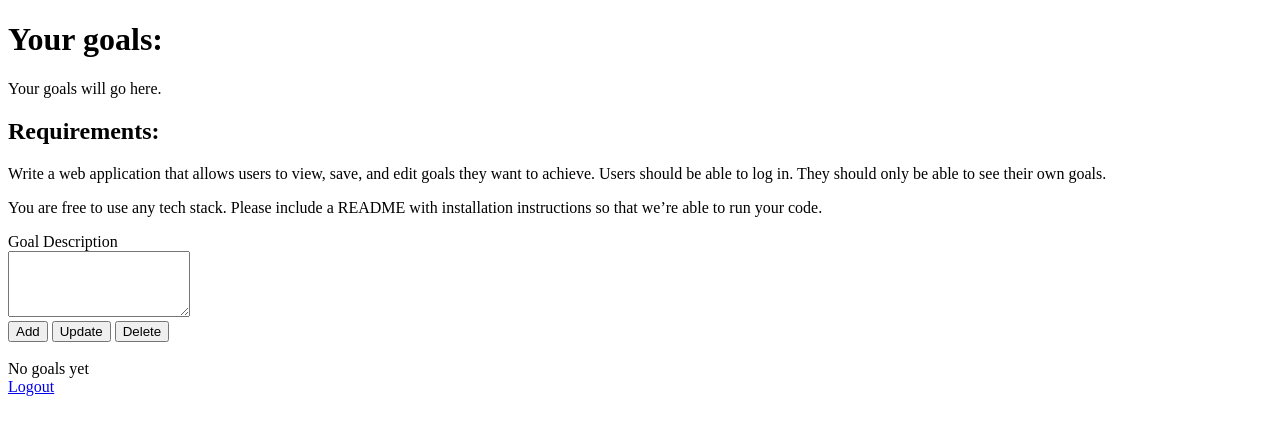
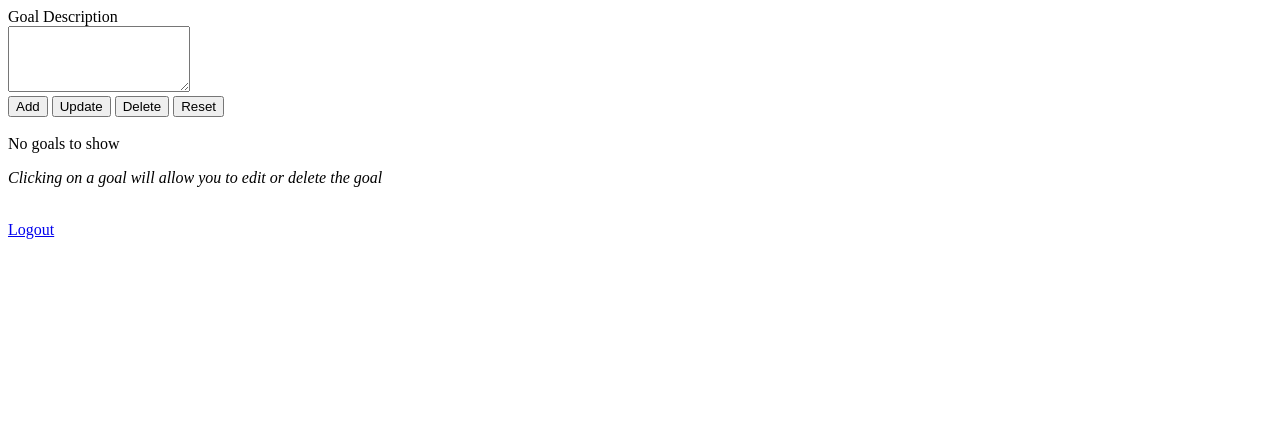
Before and after one commit to k3llymariee/goalz, a Flask app: page / in a window 1280 px wide. Shown: the top 435 px of the page. Run offline with Flask 2, Linux system fonts and the light colour scheme; the visitor is signed in with stand-in values (Sample User, id 1); data that the repository does not hold is empty.

Commit message:
adding updating and creating all working properly. also added reset button

```diff
--- a/server.py
+++ b/server.py
@@ -93,7 +93,9 @@ def read_goals():
     """Returns a list of goals for the logged in user"""
 
     user_id = session['user_id']
-    goal_query = Goal.query.filter(Goal.user_id == user_id).all()
+    goal_query = Goal.query.filter(Goal.user_id == user_id) \
+                           .order_by(Goal.id) \
+                           .all()
 
     goals = []
     for goal in goal_query:
@@ -119,6 +121,34 @@ def add_goal():
     return "New goal has been added!"
 
 
+@app.route('/api/goals/update', methods=['POST'])
+def update_goal():
+    """Updates an existing goal to the database for the logged in user"""
+
+    user_id = session['user_id']
+    description = request.form.get('goal_description')
+    goal_id = request.form.get('goal_id')
+
+    existing_goal = Goal.query.get(goal_id)
+    existing_goal.description = description
+    db.session.commit()
+
+    return "Goal has been updated!"
+
+@app.route('/api/goals/delete', methods=['POST'])
+def delete_goal():
+    """Deletes an existing goal to the database for the logged in user"""
+
+    user_id = session['user_id']
+    goal_id = request.form.get('goal_id')
+
+    existing_goal = Goal.query.get(goal_id)
+    db.session.delete(existing_goal)
+    db.session.commit()
+
+    return "Goal has been deleted!"
+
+
 if __name__ == '__main__':
 
     # Remove debug for demo
--- a/static/home.js
+++ b/static/home.js
@@ -1,3 +1,4 @@
+// SHOW EXISTING GOALS (OR NONE)
 const getGoals = () => {
     // Get goals from DB for the signed in user
     $.get('/api/goals', insertGoals);
@@ -10,9 +11,13 @@ const insertGoals = (res) => {
     const listOfGoals = res;
     const container = $('#existing_goals');
 
+    container.empty()
+
     if (listOfGoals.length === 0) {
-        container.append(`No goals yet`)
+        container.append(`No goals to show`)
     }
+
+    container.append('<p><i>Clicking on a goal will allow you to edit or delete the goal</i></p>')
 
     for (const goal of listOfGoals) {
         container.append(
@@ -25,13 +30,39 @@ const insertGoals = (res) => {
 
             // alert('you clicked me!')
             $('#goal_description').val(goal.description)
-            $('#goal_id').val(goal.id)
+            $('#goal_id').val(goal.goal_id)
         })
     }
 };
 
+if (user_id != 0) {
+    getGoals();
+}
+else {
+    $('#existing_goals').append('You need to <a href="/register">log in</a> to see goals')
+}
+
+// clear values
+const clearForm = () => {
+    $('#goal_description').val('')
+    $('#goal_id').val('')
+};
+
 // UPDATE GOAL
+$('#update_goal').on('click', (evt) => {
+    evt.preventDefault();
 
+    const formInputs = {
+        'goal_description': $('#goal_description').val(),
+        'goal_id': $('#goal_id').val()
+    };
+
+    $.post('/api/goals/update', formInputs, (res) => {
+        alert(res);
+        getGoals();
+        // no clear form here in case the user wants to update the same goal again!
+    });
+});
 
 // ADD NEW GOAL
 $('#new_goal').on('submit', (evt) => {
@@ -42,14 +73,34 @@ $('#new_goal').on('submit', (evt) => {
     };
 
     $.post('/api/goals', formInputs, (res) => {
-        window.location = '/'
+        alert(res);
+        getGoals();
+        clearForm();
     });
 });
 
-// SHOW EXISTING GOALS (OR NONE)
-if (user_id != 0) {
-    getGoals();
-}
-else {
-    $('#existing_goals').append('You need to <a href="/register">log in</a> to see goals')
-}
+// DELETE EXISTING GOAL
+$('#delete_goal').on('click', (evt) => {
+    evt.preventDefault();
+
+    const goalDescription = $('#goal_description').val()
+    const formInputs = {
+        'goal_id': $('#goal_id').val()
+    };
+
+    if (confirm(`Delete ${goalDescription}?`)) {
+
+        $.post('/api/goals/delete', formInputs, (res) => {
+            alert(res);
+            getGoals();
+            clearForm();
+        });
+    }
+});
+
+// CLEAR FORM
+$('#reset_goal').on('click', (evt) => {
+    evt.preventDefault();
+    clearForm();
+
+});
--- a/templates/base.html
+++ b/templates/base.html
@@ -28,7 +28,7 @@
     {% endblock %}
 
 </body>
-<footer>
+<footer><br>
     {% if session.get('user_id') %}
     <a href="/logout">Logout</a>
     {% endif %}
--- a/templates/home.html
+++ b/templates/home.html
@@ -2,13 +2,6 @@
 {% block title %}Goals!{% endblock %}
 
 {% block content %}
-    <h1>Your goals:</h1>
-    <p>Your goals will go here.</p>
-    <h2>Requirements:</h2>
-    <p>Write a web application that allows users to view, save, and edit goals they want to achieve. Users should be able to log in. They should only be able to see their own goals.</p>
-
-    <p>You are free to use any tech stack. Please include a README with installation instructions so that we’re able to run your code.</p>
-
 <div class="container">
     <form id="new_goal" action="/api/goal" method="POST">
         <div class="row">
@@ -21,6 +14,7 @@
         <button id="add_goal" type="submit" class="btn btn-primary">Add</button>
         <button id="update_goal">Update</button>
         <button id="delete_goal">Delete</button>
+        <button id="reset_goal">Reset</button>
     </form><br>
     <div id="existing_goals"></div>
 </div>
```
